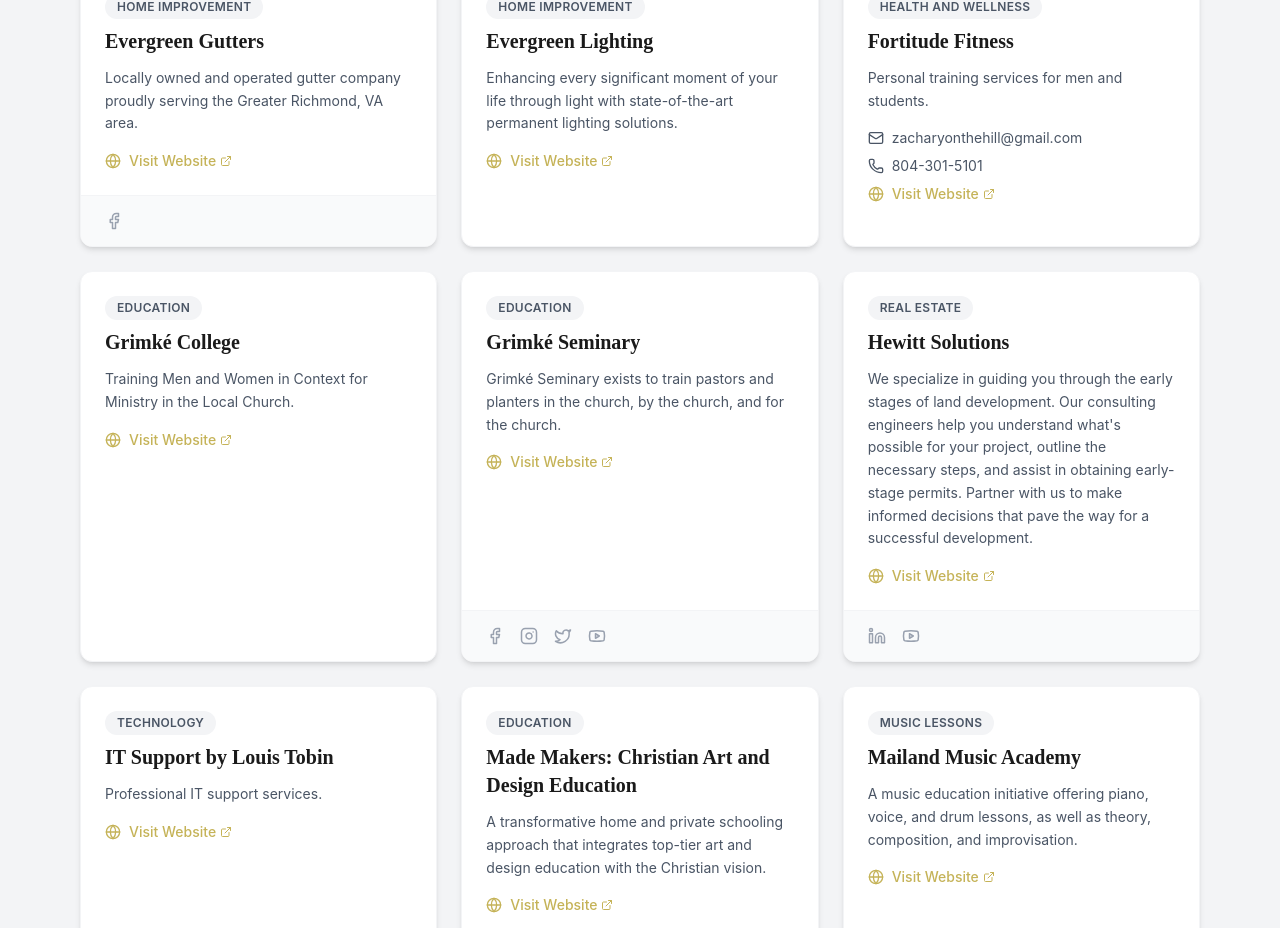
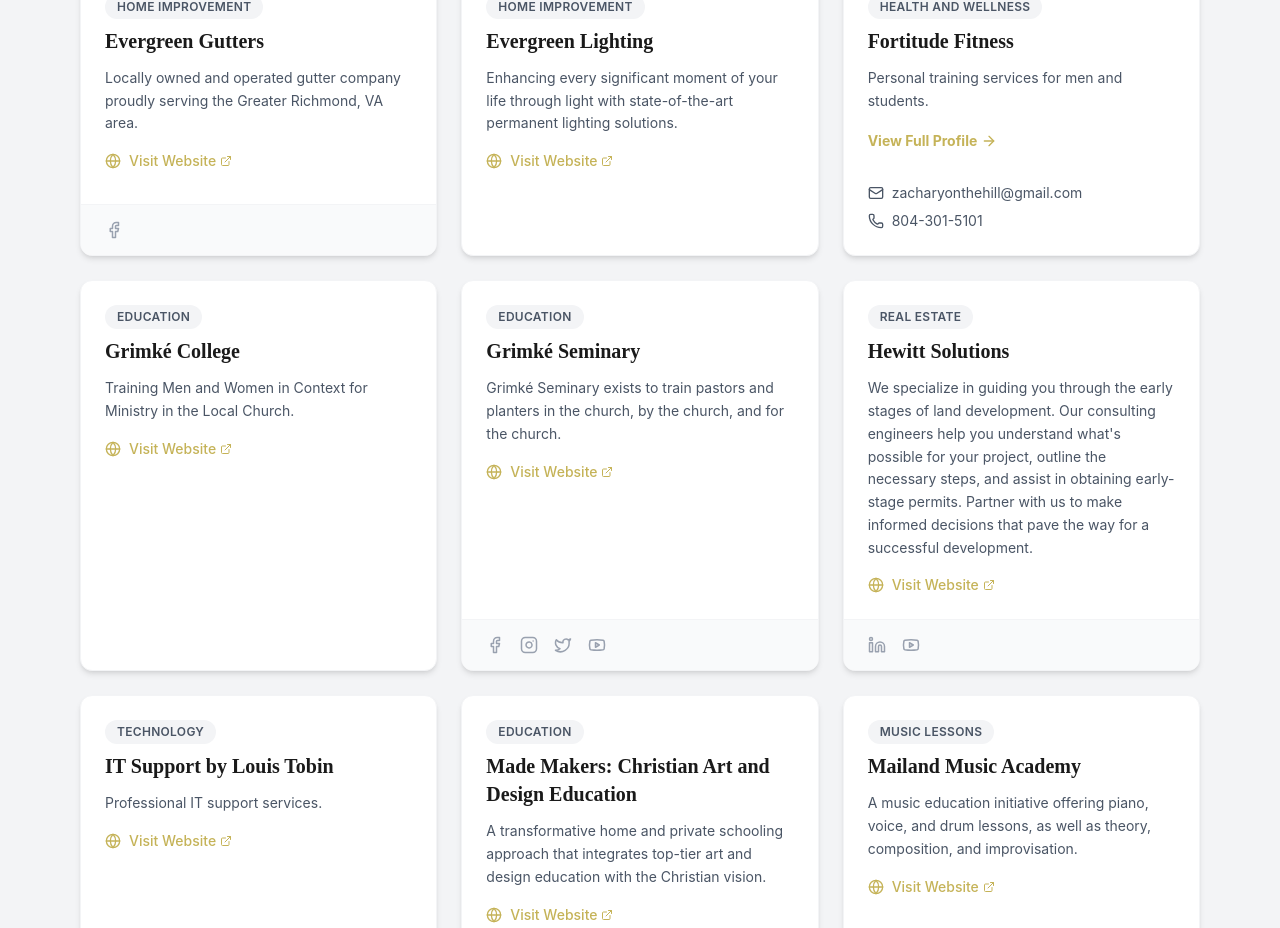
Before and after one commit to RemnantRVA/RemnantRVA.github.io, a React (Vite) app in the folder collective/: page / in a window 1280 px wide. Shown: the part 1476-2404 px from the top of the page. Built offline with nearby package versions, Linux system fonts and the light colour scheme.

Commit message:
Add internalLink to FortitudeFitness

```diff
--- a/collective/src/data.js
+++ b/collective/src/data.js
@@ -440,7 +440,8 @@
     name: "Fortitude Fitness",
     category: "Health and Wellness",
     description: "Personal training services for men and students.",
-    website: "./fortitude-fitness",
+    website: "",
+    internalLink: "./fortitude-fitness",
     email: "zacharyonthehill@gmail.com",
     phone: "804-301-5101",
     socials: {},
```
